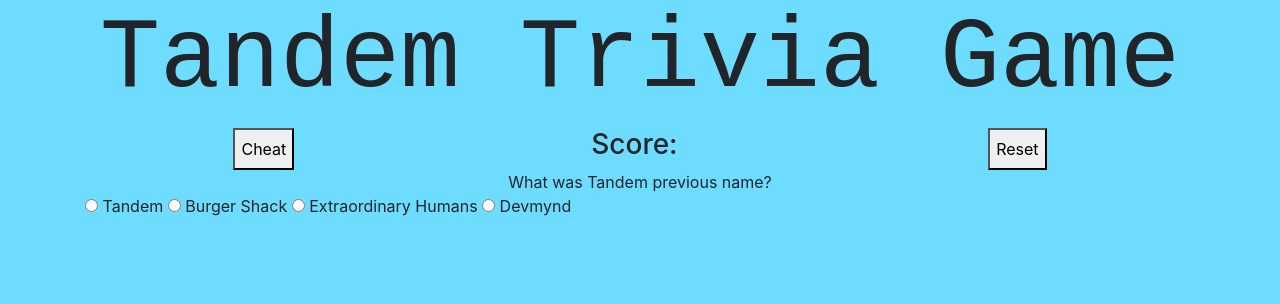
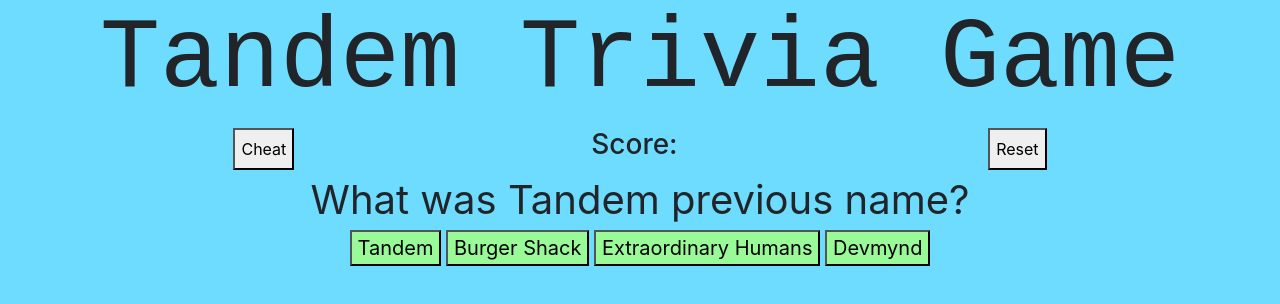
Before and after one commit to Jmmilton/Tandem-Trivia-Game, a plain HTML site: page index.html in a window 1280 px wide. Drawn offline with nearby package versions, Linux system fonts and the light colour scheme; a web font is replaced by a local one.

Commit message:
js functions to check if correct answer is picked

```diff
--- a/index.html
+++ b/index.html
@@ -15,7 +15,7 @@
     <div class="container menu">
         <div class="d-flex justify-content-around">
             <button>Cheat</button>
-            <h3 class="score">Score:</h3>
+            <h3 class="score">Score:<span class="score"></span></h3>
             <button>Reset</button>
         </div>
     </div>
--- a/script.js
+++ b/script.js
@@ -5,29 +5,56 @@
     const jsonStr = JSON.stringify(data);
     const jsonObj = JSON.parse(jsonStr);
 
-
-
-    console.log(jsonObj);
-
     let questionAndAnswer = jsonObj[Object.keys(jsonObj)[0]];
     let question = questionAndAnswer["question"];
     let incorrectAnswer = questionAndAnswer["incorrect"];
     let correctAnswer = questionAndAnswer["correct"];
-    let choices = [].concat(incorrectAnswer, correctAnswer)
+    let choicesArr = [].concat(incorrectAnswer, correctAnswer)
     let answerDiv = document.querySelector('.answer-btns');
 
 
-    document.querySelector('.question').innerHTML = question;
 
-    choices.forEach(choice => {
-        let choiceInput = `
-            <label>
-                <input type="radio">
-                ${choice}
-            </label>
-        `
-        answerDiv.innerHTML += choiceInput
+
+
+    function renderQuestionAndAnswer(){
+
+        //render question
+        document.querySelector('.question').innerHTML = question;
+
+        //render choices
+        choicesArr.forEach(choice => {
+            let choiceInput = `
+                <button class="choice-btn">
+                    ${choice}
+                </button>
+            `
+
+            // <label>
+            //         <input type="radio">
+            //         ${choice}
+            //     </label>
+                answerDiv.innerHTML += choiceInput;
+
+        });
+    }
+
+    renderQuestionAndAnswer();
+
+    function checkAnswer(choice){
+        if(choice === correctAnswer){
+            console.log('Correct')
+        } else (
+            console.log('Try again')
+        )
+    }
+
+    let choicesBtn = document.querySelectorAll('.choice-btn');
+    choicesBtn.forEach(button => {
+        // button.addEventListener('click', checkAnswers);
+        button.addEventListener('click', function(){
+            checkAnswer(button.innerText);
+        });
     });
 
-    console.log(choices);
+
 })
--- a/style.css
+++ b/style.css
@@ -16,4 +16,15 @@
 .answer {
   justify-content: center;
   text-align: center;
+  font-size: 40px;
 }
+
+.answer-btns {
+  justify-content: center;
+  text-align: center;
+}
+
+.choice-btn {
+  background-color: palegreen;
+  font-size: 20px;
+}
```
